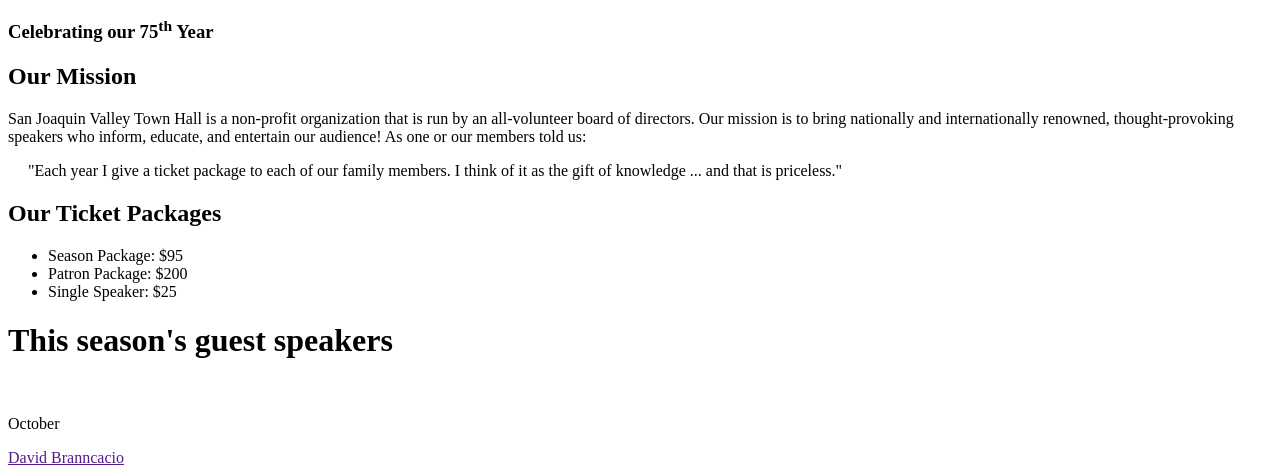
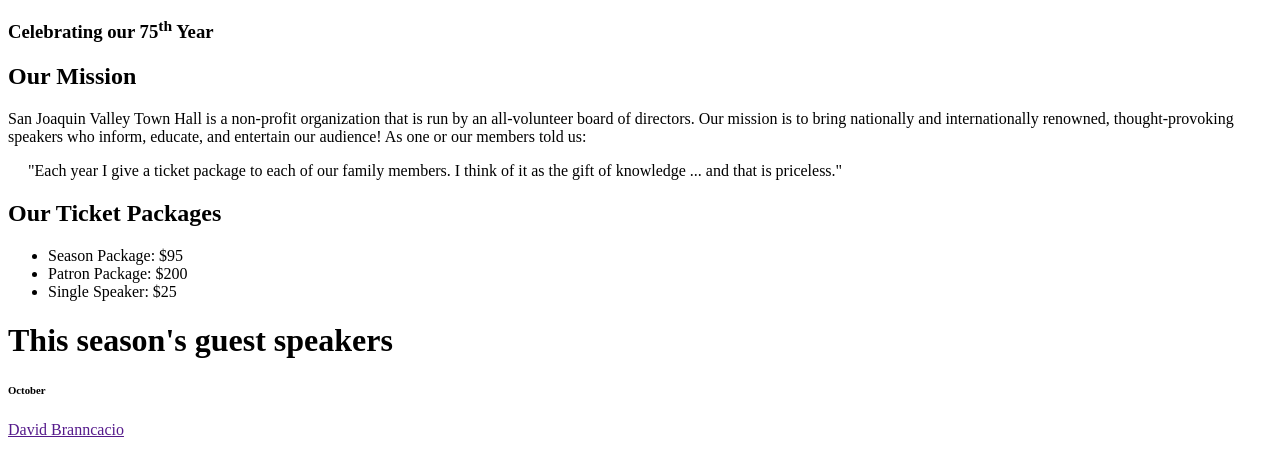
Before and after one commit to dek2024/A05, a plain HTML site: page index.html in a window 1280 px wide. Shown: the part 332-807 px from the top of the page. Drawn offline with Linux system fonts and the light colour scheme.

Commit message:
Update index.html

```diff
--- a/index.html
+++ b/index.html
@@ -20,8 +20,7 @@
     </ul>
   </p>
   <h1>This season's guest speakers</h1>
-  <br>
-  <p><bold>October</bold></p>
+  <h6>October</h6>
   <a href="">David Branncacio</a>
 </body>
 <footer>
```
